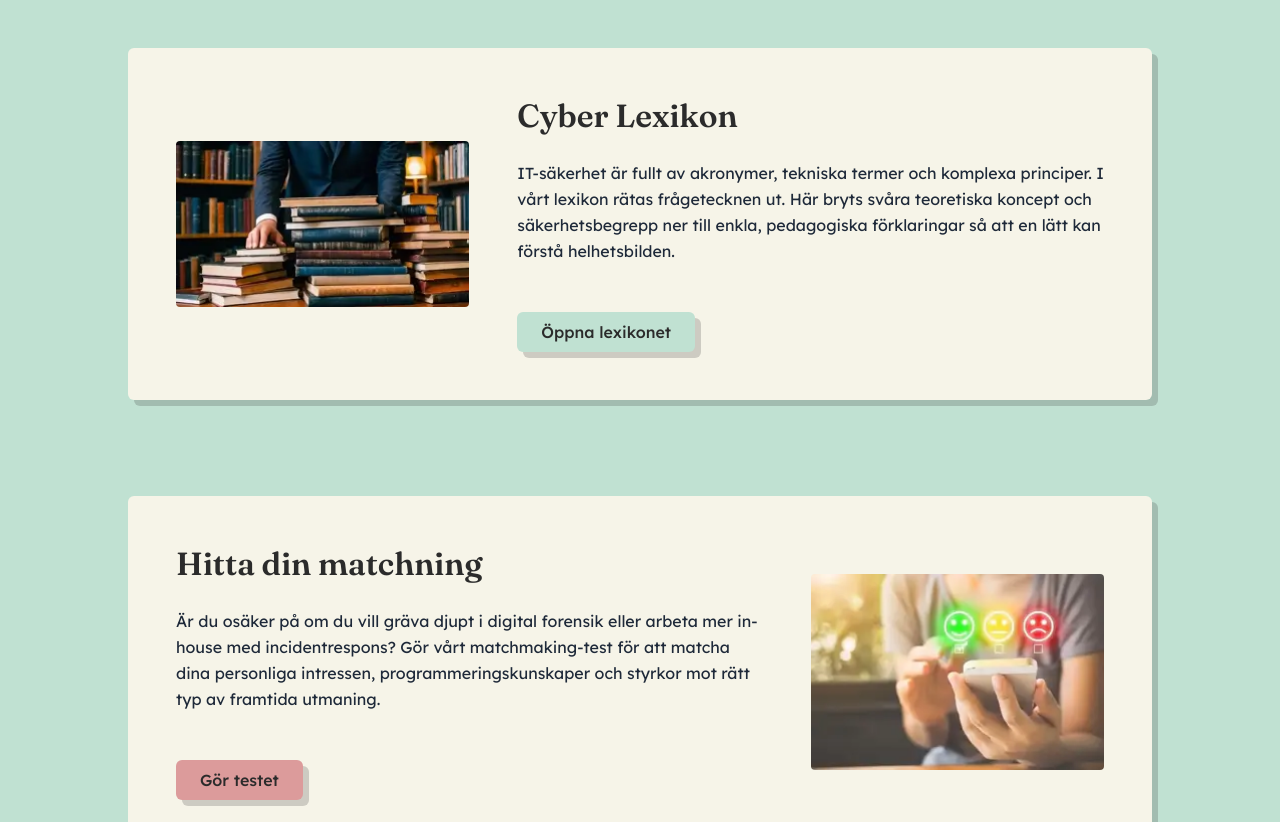
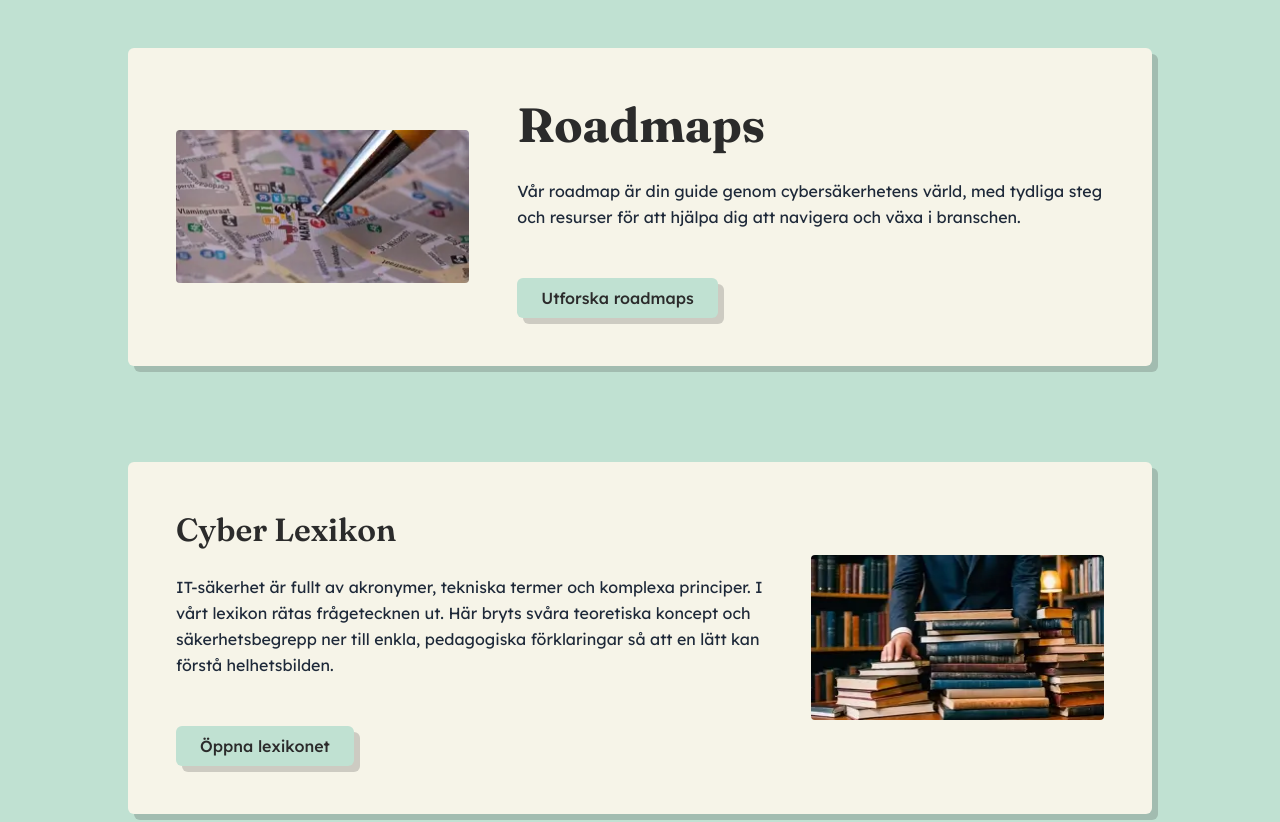
Before and after one commit to karinEkenberg/Cybersakerhetskompassen, a React (Vite) app: page / in a window 1280 px wide. Shown: the part 1720-2542 px from the top of the page. Built offline with nearby package versions, Linux system fonts and the light colour scheme.

Commit message:
add roadmaps, fix margin on about

```diff
--- a/src/App.jsx
+++ b/src/App.jsx
@@ -8,6 +8,7 @@ const Contact = React.lazy(() => import("./components/Contact"));
 const Integrity = React.lazy(() => import("./components/Integrity"));
 const Error = React.lazy(() => import("./components/Error"));
 const Roles = React.lazy(() => import("./components/Roles"));
+const Roadmap = React.lazy(() => import("./components/Roadmap"));
 
 function App() {
   return (
@@ -22,6 +23,7 @@ function App() {
             <Route path="/om-oss" element={<About />} />
             <Route path="/kontakta-oss" element={<Contact />} />
             <Route path="/roller" element={<Roles />} />
+            <Route path="/roadmaps" element={<Roadmap />} />
             <Route path="*" element={<Error />} />{" "}
           </Routes>
         </div>
--- a/src/components/About.jsx
+++ b/src/components/About.jsx
@@ -4,7 +4,7 @@ import KarinAndDavid from "../assets/karin-and-david.webp";
 
 const About = () => {
   return (
-    <div className="pt-20 lg:pt-32">
+    <div className="">
       <Section
         headingLevel="h1"
         title="Vilka är vi?"
--- a/src/components/Home.jsx
+++ b/src/components/Home.jsx
@@ -8,6 +8,7 @@ import Matching from "../assets/matching.webp";
 import Coder from "../assets/coder.webp";
 import Handshake from "../assets/handshake.webp";
 import Certificates from "../assets/certificates-illustration.webp";
+import Map from "../assets/map.webp";
 
 const Home = () => {
   return (
@@ -33,22 +34,34 @@ const Home = () => {
       />
 
       <Section
+        headingLevel="h1"
+        title="Roadmaps"
+        text="Vår roadmap är din guide genom cybersäkerhetens värld, med tydliga steg och resurser för att hjälpa dig att navigera och växa i branschen."
+        imageSrc={Map}
+        imageAlt="Illustration av en karta som symboliserar en roadmap"
+        buttonLink="/roadmaps"
+        buttonText="Utforska roadmaps"
+        buttonStyle="btn-primary"
+        reverse={true}
+      />
+
+      <Section
         title="Cyber Lexikon"
         text="IT-säkerhet är fullt av akronymer, tekniska termer och komplexa principer. I vårt lexikon rätas frågetecknen ut. Här bryts svåra teoretiska koncept och säkerhetsbegrepp ner till enkla, pedagogiska förklaringar så att en lätt kan förstå helhetsbilden."
         buttonText="Öppna lexikonet"
         buttonStyle="btn-primary"
         imageSrc={Books}
         imageAlt="Book or screen with a padlock representing security terms"
-        reverse={true}
       />
 
       <Section
         title="Hitta din matchning"
         text="Är du osäker på om du vill gräva djupt i digital forensik eller arbeta mer in-house med incidentrespons? Gör vårt matchmaking-test för att matcha dina personliga intressen, programmeringskunskaper och styrkor mot rätt typ av framtida utmaning."
         buttonText="Gör testet"
-        buttonStyle="btn-warning"
+        buttonStyle="btn-primary"
         imageSrc={Matching}
         imageAlt="Interactive quiz or puzzle pieces fitting together"
+        reverse={true}
       />
 
       <Section
@@ -58,7 +71,6 @@ const Home = () => {
         buttonStyle="btn-primary"
         imageSrc={Coder}
         imageAlt="Linux terminal or network security dashboard"
-        reverse={true}
       />
 
       <Section
@@ -68,6 +80,7 @@ const Home = () => {
         buttonStyle="btn-primary"
         imageSrc={Handshake}
         imageAlt="Two corporate professionals shaking hands"
+        reverse={true}
       />
 
       <Section
@@ -77,7 +90,6 @@ const Home = () => {
         buttonStyle="btn-primary"
         imageSrc={Certificates}
         imageAlt="Illustration showing alternative career building over expensive certificates"
-        reverse={true}
       />
     </>
   );
--- /dev/null
+++ b/src/components/Roadmap.jsx
@@ -0,0 +1,20 @@
+import React, { useState, useEffect } from "react";
+import Section from "./Section";
+import { client } from "../client";
+import Map from "../assets/map.webp";
+
+const Roadmap = () => {
+  return (
+    <div>
+      <Section
+        headingLevel="h1"
+        title="Roadmaps"
+        text="Vår roadmap är din guide genom cybersäkerhetens värld, med tydliga steg och resurser för att hjälpa dig att navigera och växa i branschen."
+        imageSrc={Map}
+        imageAlt="Illustration av en karta som symboliserar en roadmap"
+      />
+    </div>
+  );
+};
+
+export default Roadmap;
```
Also changed, not shown: src/assets/map.webp (added).
